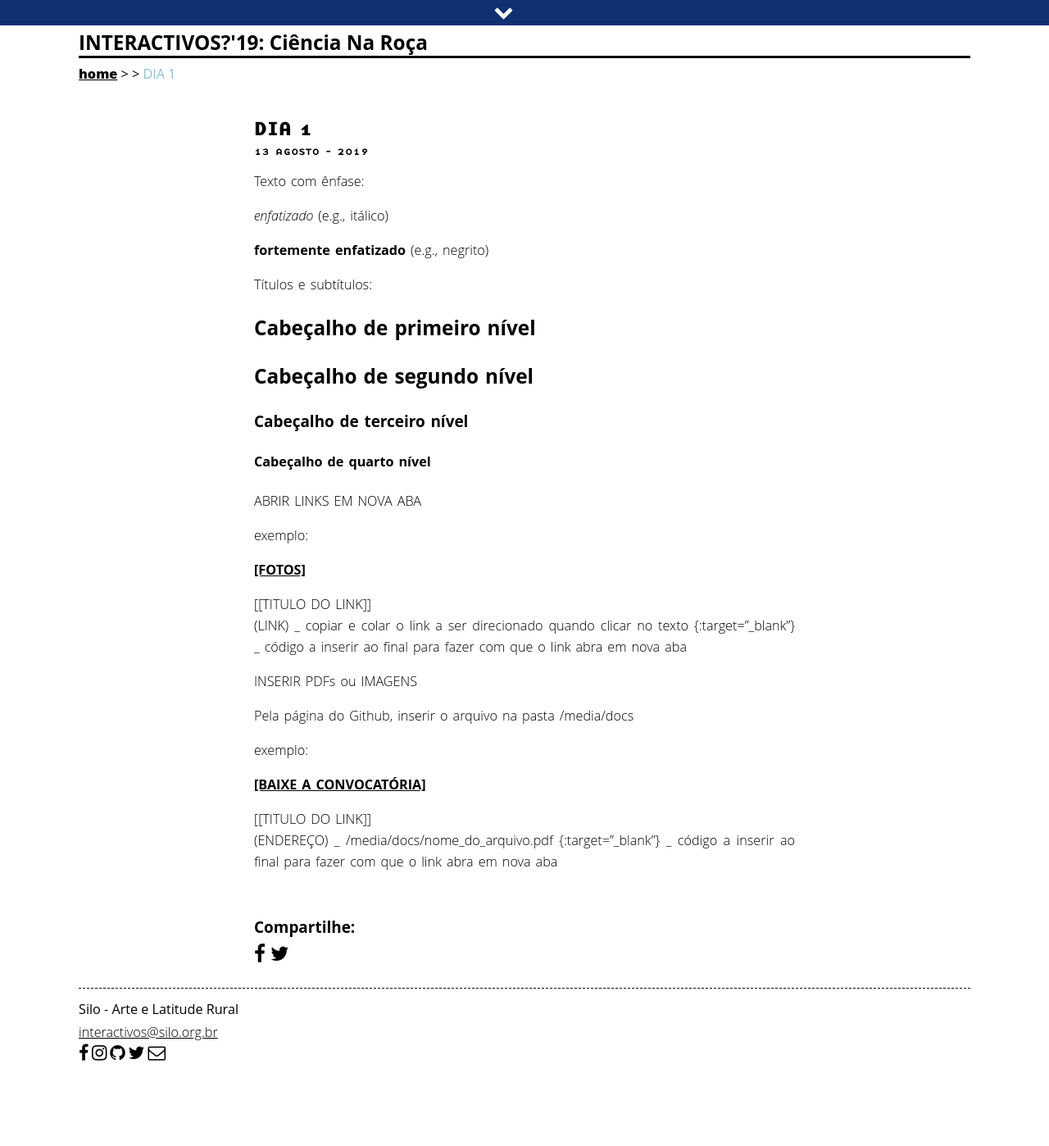
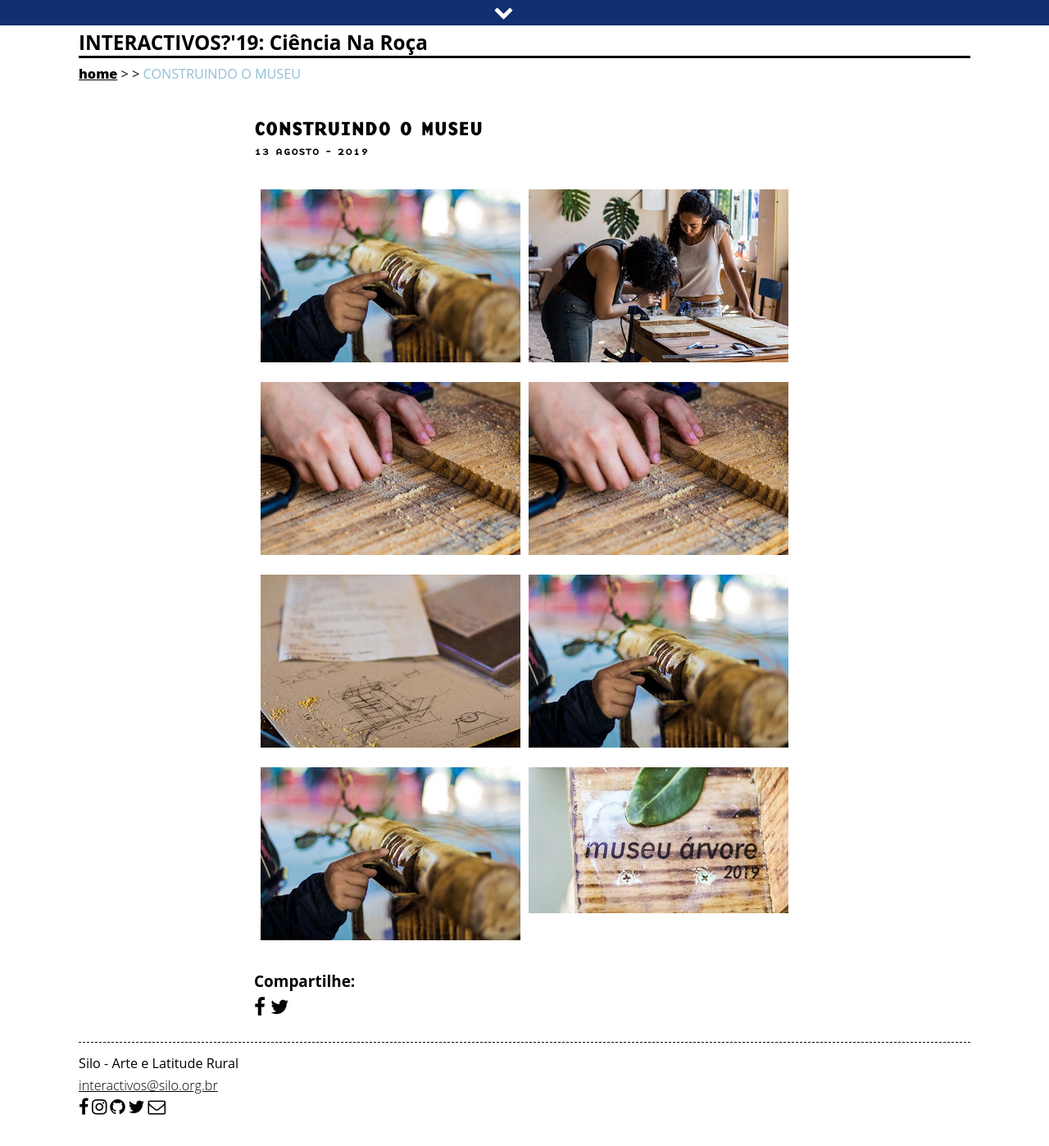
Before and after one commit to associacaosilo/interactivos2019, a Jekyll site: the page built from _posts/2019-08-13-divulgacao-foo.md, in a window 1280 px wide and 1398 px high. Shown: the whole window at 82% size. Built offline with Jekyll 4.4.1, drawn with Linux system fonts in a browser that asks for light colours; nearby versions of some CDN libraries.

Commit message:
Update 2019-08-13-divulgacao-foo.md

```diff
--- a/_posts/2019-08-13-divulgacao-foo.md
+++ b/_posts/2019-08-13-divulgacao-foo.md
@@ -1,46 +1,7 @@
 ---
-title: DIA 1
-cover: media/images/covers/divulgacao.jpg
+title: CONSTRUINDO O MUSEU
+cover: media/images/covers/museu5.jpeg
 noheader: true
 category: divulgacao
-swipebox: foo
+swipebox: museu
 ---
-
-Texto com ênfase:
-
-*enfatizado* (e.g., itálico)
-
-**fortemente enfatizado** (e.g., negrito)
-
-
-
-Títulos e subtítulos:
-
-# Cabeçalho de primeiro nível
-## Cabeçalho de segundo nível
-### Cabeçalho de terceiro nível
-#### Cabeçalho de quarto nível
-
-
-ABRIR LINKS EM NOVA ABA
-
-exemplo:
-
-[[FOTOS]](https://www.flickr.com/photos/151197945@N07/albums/72157679168514796){:target="_blank"}
-
-[[TITULO DO LINK]]
-(LINK)               _   copiar e colar o link a ser direcionado quando clicar no texto
-{:target="_blank"}   _   código a inserir ao final para fazer com que o link abra em nova aba
-
-
-INSERIR PDFs ou IMAGENS
-
-Pela página do Github, inserir o arquivo na pasta /media/docs
-
-exemplo:
-
-[[BAIXE A CONVOCATÓRIA]](/media/docs/resilience.pdf){:target="_blank"}
-
-[[TITULO DO LINK]]
-(ENDEREÇO)           _   /media/docs/nome_do_arquivo.pdf
-{:target="_blank"}   _   código a inserir ao final para fazer com que o link abra em nova aba
```
